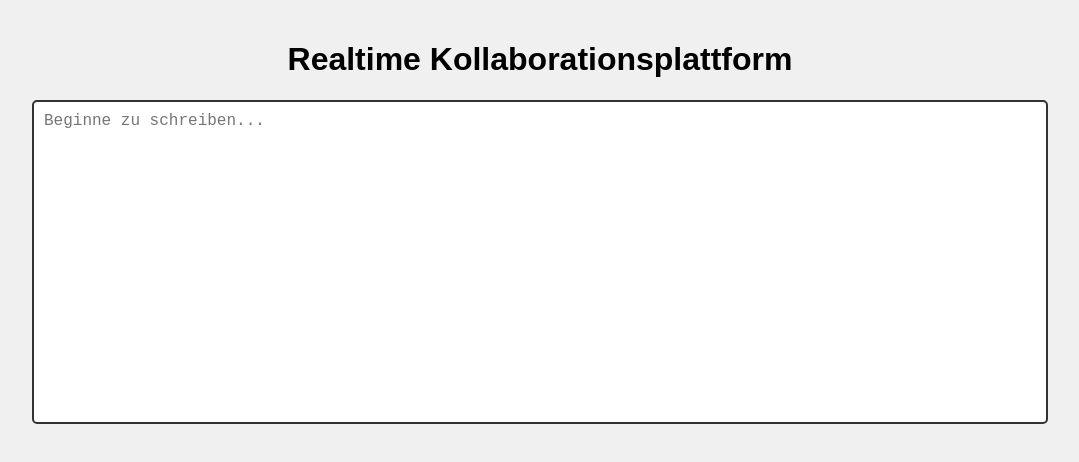
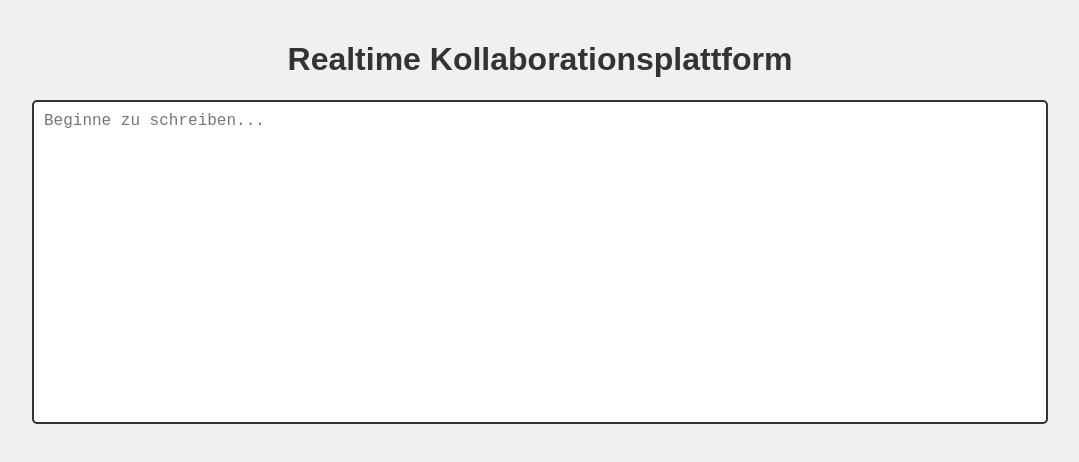
Before and after one commit to abdellatif71/Realtime-Collaboration-App, a website: page public/index.html in a window 1280 px wide. Shown: the whole page, without its empty margins (100-1179 px from the left). Drawn offline with nearby package versions, Linux system fonts and the light colour scheme; no server answers.

Commit message:
Modifie css

```diff
--- a/public/index.html
+++ b/public/index.html
@@ -12,7 +12,9 @@
     padding: 20px;
 }
 
-
+h1 {
+    color: #333;
+}
 
 textarea {
     width: 80%;
```
